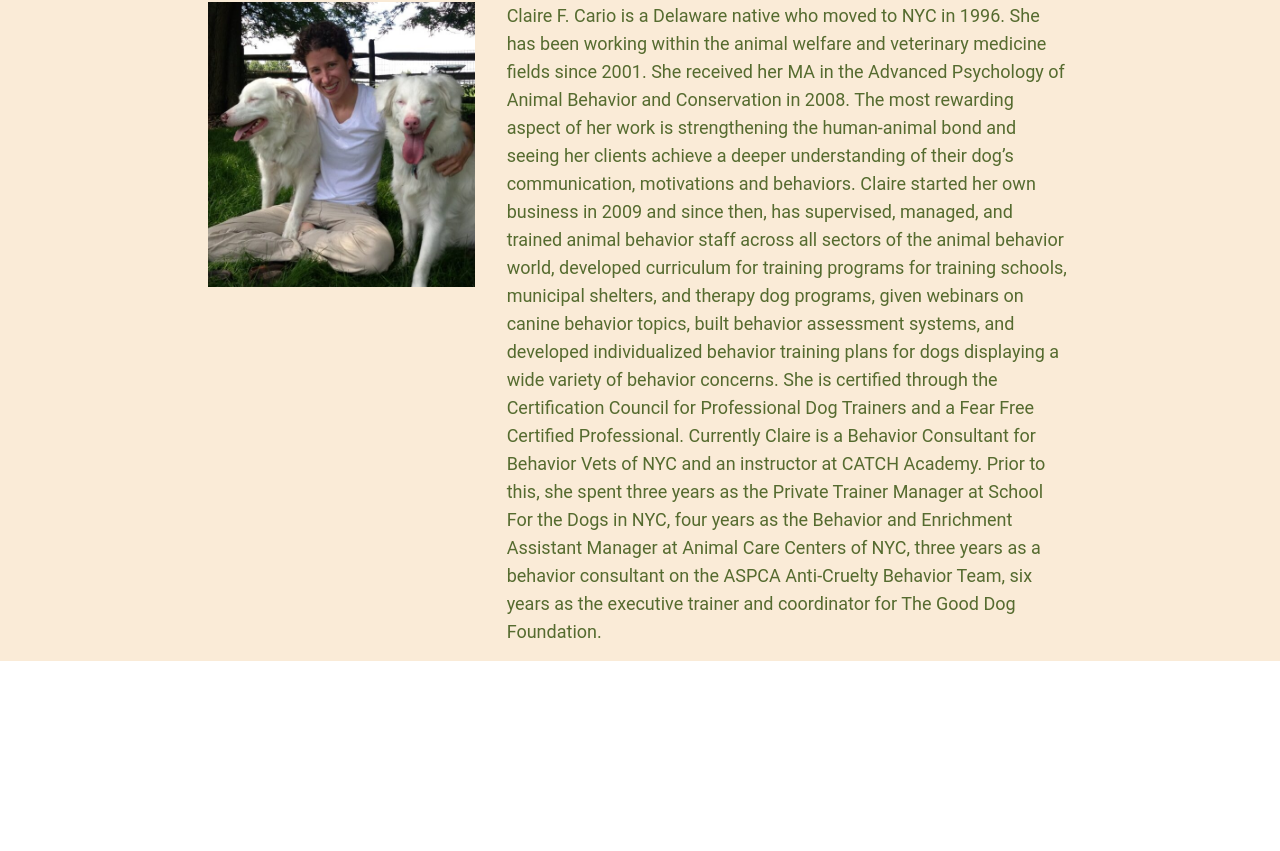
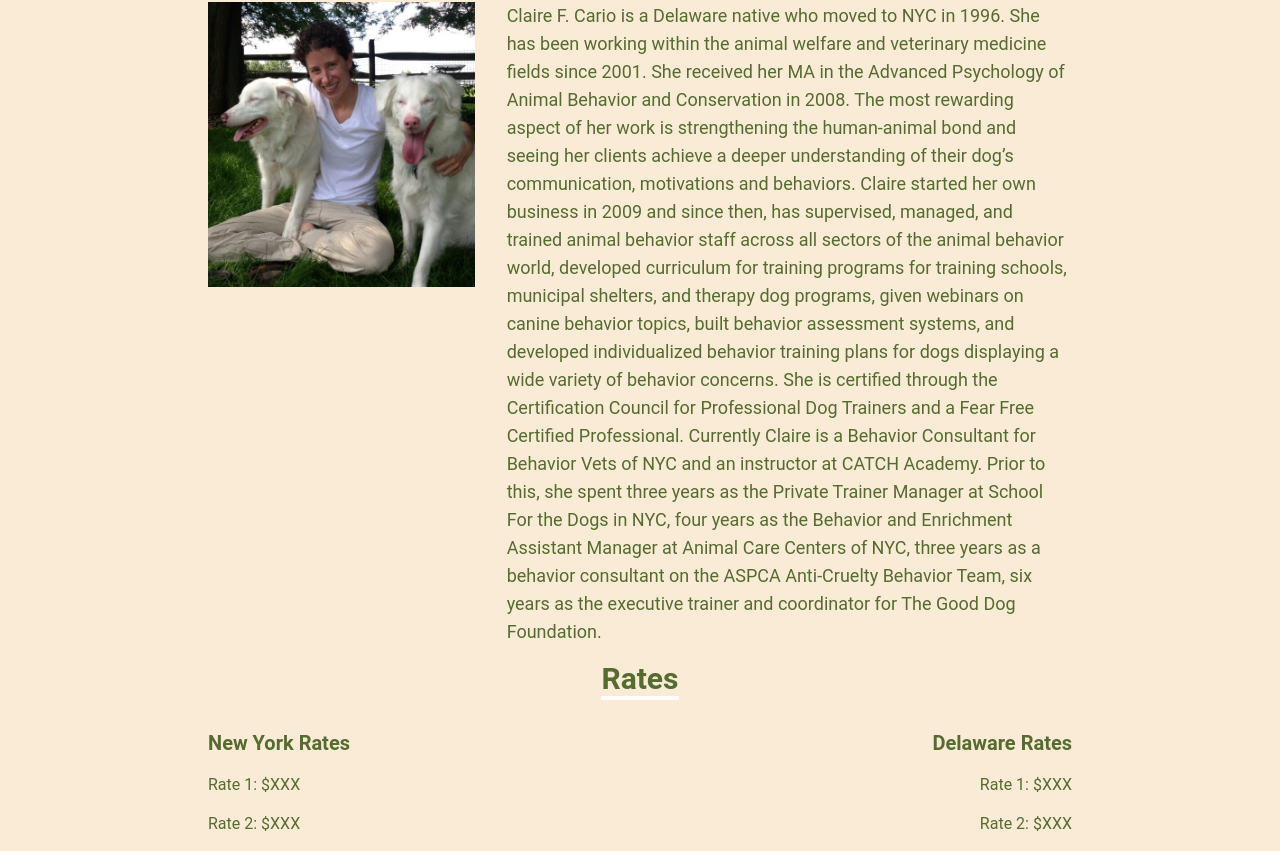
Before and after one commit to Kateattardo/Claire-Cario, a React (Create React App) app: page / in a window 1280 px wide. Shown: the part 866-1717 px from the top of the page. Before the commit the page ends 1527 px from the top, so only its background shows below. Built offline with nearby package versions, Linux system fonts and the light colour scheme.

Commit message:
Rates page

```diff
--- a/src/App.js
+++ b/src/App.js
@@ -1,6 +1,7 @@
 import Navbar from "./components/Navbar";
 import Home from "./components/Home";
 import About from "./components/About";
+import Rates from "./components/Rates";
 
 function App() {
   return (
@@ -8,6 +9,7 @@ function App() {
       <Navbar />
       <Home />
       <About />
+      <Rates />
     </div>
   );
 }
--- a/src/components/Home.jsx
+++ b/src/components/Home.jsx
@@ -1,16 +1,10 @@
 import React from "react";
-// import homeImage from "../assets/homeImage.jpg";
 
 const Home = () => {
   return (
     <div name="home" className="w-full h-screen bg-[#faebd7]">
       {/* Container */}
       <div className="max-w-[1000px] mx-auto px-8 flex flex-col justify-center h-full">
-        {/* <img
-          src={homeImage}
-          alt="Home"
-          className="w-full h-auto object-cover"
-        /> */}
         <h1 className="text-4xl sm:text-7xl font-bold text-[#556b2f]">
           Claire F. Cairo
         </h1>
--- /dev/null
+++ b/src/components/Rates.jsx
@@ -0,0 +1,39 @@
+import React from "react";
+
+const Rates = () => {
+  return (
+    <div name="rates" className="w-full h-auto bg-[#faebd7] text-[#556b2f]">
+      <div className="flex flex-col justify-center items-center w-full">
+        {/* Title Section */}
+        <div className="max-w-4xl mx-auto px-4 w-full text-center pb-8">
+          <p className="text-2xl sm:text-3xl font-bold inline border-b-4 border-white">
+            Rates
+          </p>
+        </div>
+
+        {/* Rates Section */}
+        <div className="max-w-4xl mx-auto px-4 w-full grid md:grid-cols-2 gap-8">
+          {/* New York Rates Column */}
+          <div className="text-center sm:text-left">
+            <h3 className="text-xl font-bold mb-4">New York Rates</h3>
+            {/* Add the rates information here */}
+            <p>Rate 1: $XXX</p>
+            <p>Rate 2: $XXX</p>
+            {/* ...more rates */}
+          </div>
+
+          {/* Delaware Rates Column */}
+          <div className="text-center sm:text-right">
+            <h3 className="text-xl font-bold mb-4">Delaware Rates</h3>
+            {/* Add the rates information here */}
+            <p>Rate 1: $XXX</p>
+            <p>Rate 2: $XXX</p>
+            {/* ...more rates */}
+          </div>
+        </div>
+      </div>
+    </div>
+  );
+};
+
+export default Rates;
```
